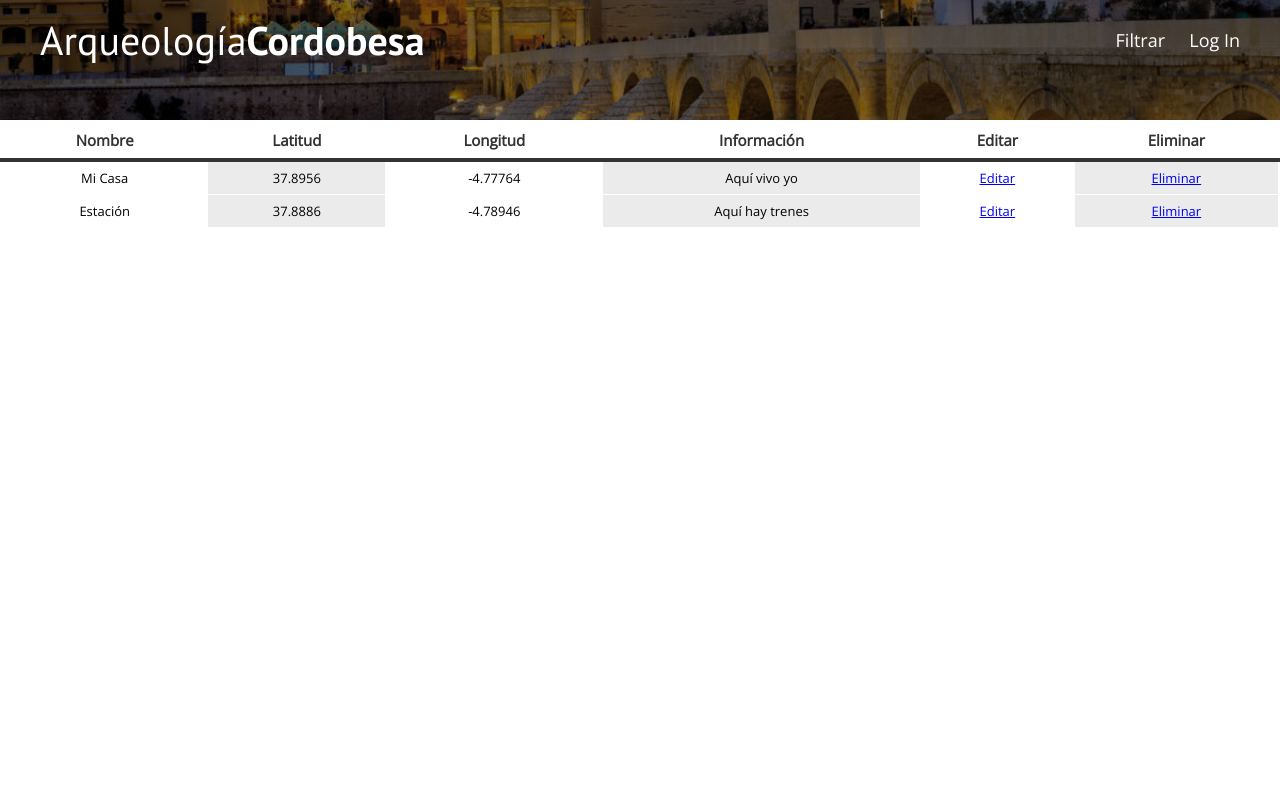
After one commit to EmiiMoon/arqueologia-cordobesa, a PHP site: page /admin.php in a window 1280 px wide. The commit adds this page. Run offline with PHP 8.4, Linux system fonts and the light colour scheme; data comes from the database, SQL or seed files in the repository; both versions use the stored data as it was after the commit.

Commit message:
conexión con BD + página de admin + marcadores de prueba

```diff
--- /dev/null
+++ b/admin.php
@@ -0,0 +1,73 @@
+<!DOCTYPE html>
+<html lang="es">
+<head>
+    <meta charset="UTF-8">
+    <meta name="viewport" content="width=device-width, initial-scale=1.0">
+    <title>Administrar Marcadores</title>
+    <link rel="preconnect" href="https://fonts.gstatic.com">
+    <link href="https://fonts.googleapis.com/css2?family=Open+Sans&family=PT+Sans:wght@400;700&display=swap" rel="stylesheet">
+    <link rel="stylesheet" href="./css/normalize.css">
+    <link rel="stylesheet" href="./css/styles.css">
+</head>
+<body>
+
+    <!-- Conexión con la base de datos -->
+    <?php
+        try {
+            require_once('db_connection.php');
+        } catch (\Exception $e) {
+            echo $e->getMessage();
+        }
+
+        $conn->query("SET NAMES 'utf8'");
+
+        $sql = "SELECT * FROM markers";
+        $result = $conn->query($sql);
+    ?>
+
+    <!-- Se muestra la cabecera -->
+    <header class="site-header">
+        <div class="contenedor">
+            <div class="barra">
+                <a href="index.php">
+                    <h1 class=no-margin>Arqueología<span>Cordobesa</span></h1>
+                </a>
+                <nav class="navegacion">
+                    <a href="admin.php">Filtrar</a>
+                    <a href="admin.php">Log In</a>
+                </nav>
+            </div> <!-- Barra -->
+        </div> <!-- Contenedor -->
+    </header>
+
+    <!-- Tabla de marcadores -->
+    <table class="greyGridTable">
+        <thead>
+            <tr>
+                <th>Nombre</th>
+                <th>Latitud</th>
+                <th>Longitud</th>
+                <th>Informaci&oacute;n</th>
+                <th>Editar</th>
+                <th>Eliminar</th>
+            </tr>
+        </thead>
+        <tbody>
+            <?php
+                while ($row = $result->fetch_assoc()) {
+                    echo
+                    "<tr>
+                        <td>".$row["name"]."</td>
+                        <td>".$row["lat"]."</td>
+                        <td>".$row["lng"]."</td>
+                        <td>".$row["info"]."</td>
+                        <td><a href=\"insert_form.php?x=2&id=".$row["id"]."\">Editar</a></td>
+                        <td><a href=\"admin.php?x=3&id=".$row["id"]."\">Eliminar</a></td>
+                    </tr>";
+                }
+            ?>
+        </tbody>
+    </table>
+
+</body>
+</html>
--- a/css/styles.css
+++ b/css/styles.css
@@ -79,6 +79,14 @@ img {
 
 /** Header **/
 
+@media (min-width: 768px) {
+    .barra {
+        display: flex;
+        justify-content: space-between;
+        align-items: center;
+    }
+}
+
 .site-header {
     background-color: black;
     background-image: linear-gradient( rgba(0, 0, 0, 0.5), rgba(0, 0, 0, 0.5)), url(../img/cordoba.jpg);
@@ -102,8 +110,61 @@ img {
     font-weight: 700;
 }
 
+
+/** Navegación **/
+
 .navegacion a {
     text-align: center;
     display: block;
     font-size: 1.8rem;
 }
+
+@media (min-width: 768px) {
+    .navegacion a {
+        display: inline;
+        margin-right: 2rem;
+    }
+    .navegacion a:last-of-type {
+        margin: 0;
+    }
+}
+
+
+/** Tabla **/
+
+table.greyGridTable {
+    border: 2px solid #FFFFFF;
+    width: 100%;
+    text-align: center;
+    border-collapse: collapse;
+}
+
+table.greyGridTable td,
+table.greyGridTable th {
+    border: 1px solid #FFFFFF;
+    padding: 3px 4px;
+}
+
+table.greyGridTable tbody td {
+    font-size: 13px;
+}
+
+table.greyGridTable td:nth-child(even) {
+    background: #EBEBEB;
+}
+
+table.greyGridTable thead {
+    background: #FFFFFF;
+    border-bottom: 4px solid #333333;
+}
+
+table.greyGridTable thead th {
+    font-size: 15px;
+    font-weight: bold;
+    color: #333333;
+    text-align: center;
+}
+
+table.greyGridTable tfoot td {
+    font-size: 14px;
+}
--- /dev/null
+++ b/db_connection.php
@@ -0,0 +1,7 @@
+<?php
+    $conn = new mysqli('localhost', 'root', 'root', 'markers');
+
+    if($conn->connect_error) {
+        echo $error -> $conn->connect_error;
+    }
+?>
```
Also changed, not shown: index.php (+60 -2 lines), markers.sql (added, +53 -0 lines).
